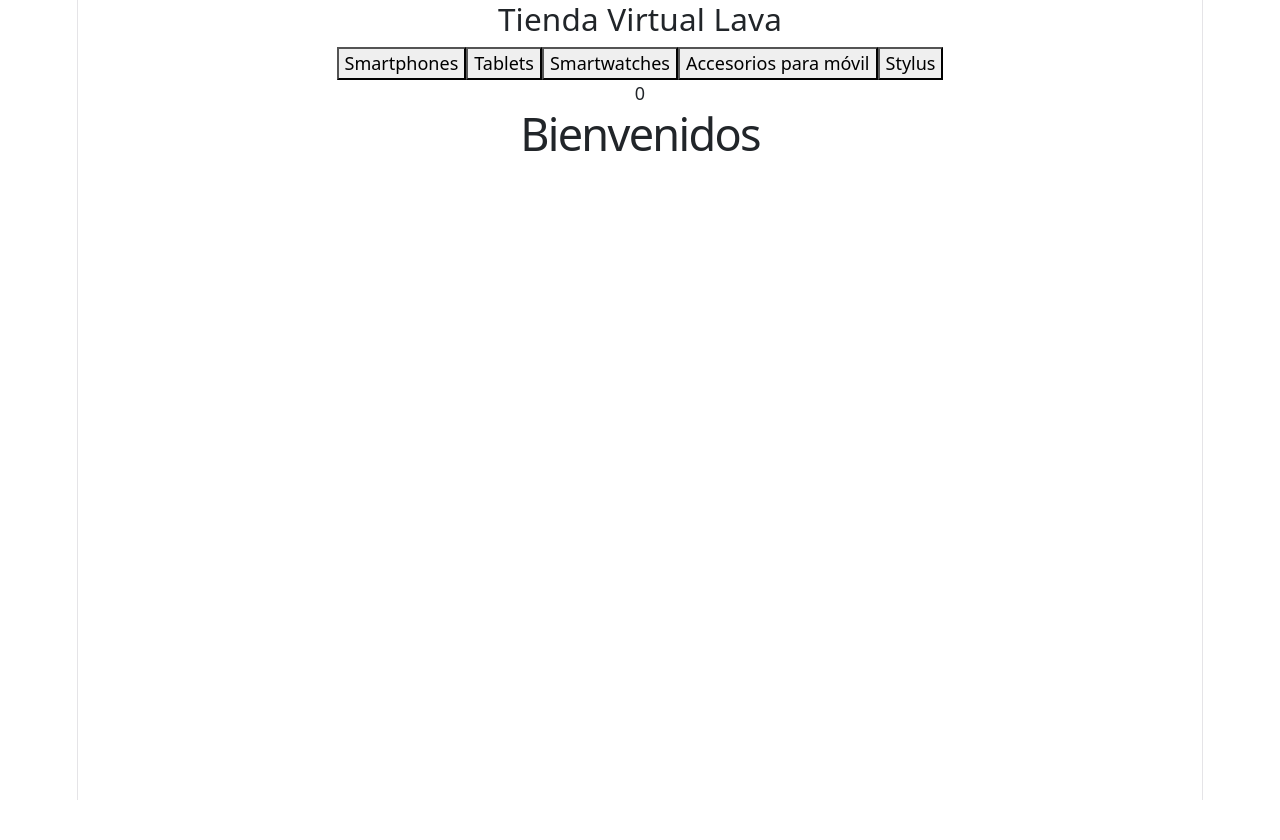
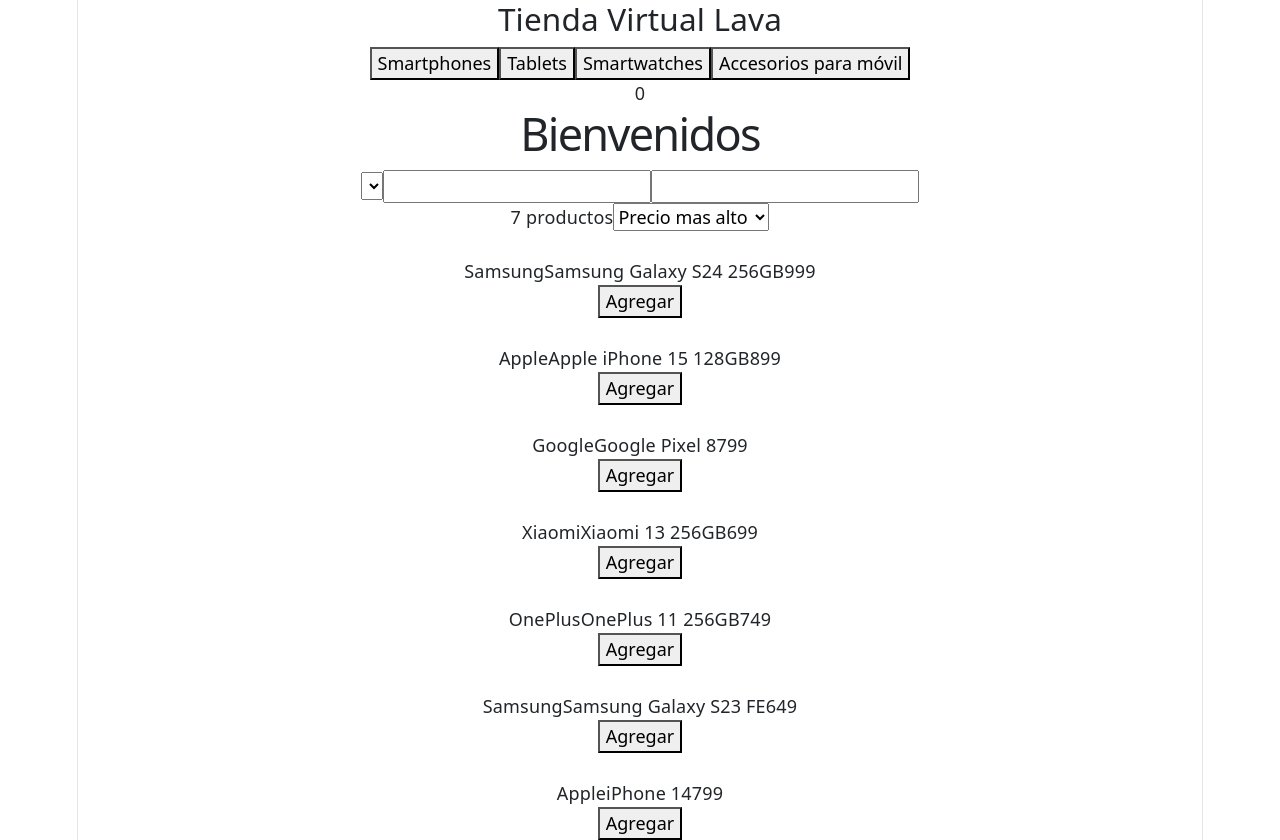
Before and after one commit to javier-dianderas/tienda-lava, a React (Vite) app: page / in a window 1280 px wide. Before the commit the page ends 800 px from the top, so only its background shows below. Built offline with nearby package versions, Linux system fonts and the light colour scheme.

Commit message:
Se agregó componente CardProduct

```diff
--- /dev/null
+++ b/src/components/CardProduct/CardProduct.jsx
@@ -0,0 +1,17 @@
+const CardProduct = ({marca, nombre, precio}) => {
+    return (
+        <div>
+            <img></img>
+            <div>
+                <span>{marca}</span>
+                <span>{nombre}</span>
+                <span>{precio}</span>
+            </div>
+            <div>
+                <button>Agregar</button>
+            </div>
+        </div>
+    )
+}
+
+export default CardProduct
--- a/src/components/ItemListContainer/ItemListContainer.jsx
+++ b/src/components/ItemListContainer/ItemListContainer.jsx
@@ -1,7 +1,44 @@
+import CardProduct from "../CardProduct/CardProduct"
+import { productos } from "../../assets/data/datos"
+
 const ItemListContainer = ({greetings}) => {
     return (
         <div>
             <h1>{greetings}</h1>
+
+            {/* panel de filtros */}
+            <div>
+                {/* marcas */}
+                <select id="filtroMarcas">
+                </select>
+                {/* rango de precios */}
+                <input id="filtroPrecioMinimo" />
+                <input id="filtroPrecioMaximo" />
+            </div>
+            {/* panel de resultados */}
+            <div>
+                {/* resumen de resultados */}
+                <div>
+                    <span>7 productos</span>
+                    <select id="ordenamiento">
+                        <option id="ordenamientoPrecioAlto">Precio mas alto</option>
+                        <option id="ordenamientoPrecioBajo">Precio mas bajo</option>
+                        <option id="ordenamientoNombreAscentente">Nombre (A-Z)</option>
+                        <option id="ordenamientoNombreDescentente">Nombre (Z-A)</option>
+                    </select>
+                </div>
+                {/* resultados */}
+                <div>
+                    <CardProduct marca={productos[0].marca} nombre={productos[0].nombre} precio={productos[0].precio} />
+                    <CardProduct marca={productos[1].marca} nombre={productos[1].nombre} precio={productos[1].precio} />
+                    <CardProduct marca={productos[2].marca} nombre={productos[2].nombre} precio={productos[2].precio} />
+                    <CardProduct marca={productos[3].marca} nombre={productos[3].nombre} precio={productos[3].precio} />
+                    <CardProduct marca={productos[4].marca} nombre={productos[4].nombre} precio={productos[4].precio} />
+                    <CardProduct marca={productos[5].marca} nombre={productos[5].nombre} precio={productos[5].precio} />
+                    <CardProduct marca={productos[6].marca} nombre={productos[6].nombre} precio={productos[6].precio} />
+                </div>
+            </div>
+
         </div>
     )
 }
--- a/src/components/Navbar/Navbar.jsx
+++ b/src/components/Navbar/Navbar.jsx
@@ -9,7 +9,6 @@
                 <button>Tablets</button>
                 <button>Smartwatches</button>
                 <button>Accesorios para móvil</button>
-                <button>Stylus</button>
             </div>
             <CartWidget />
         </nav>
```
